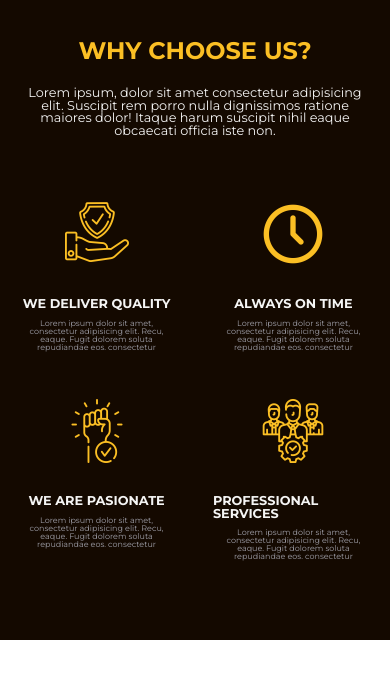
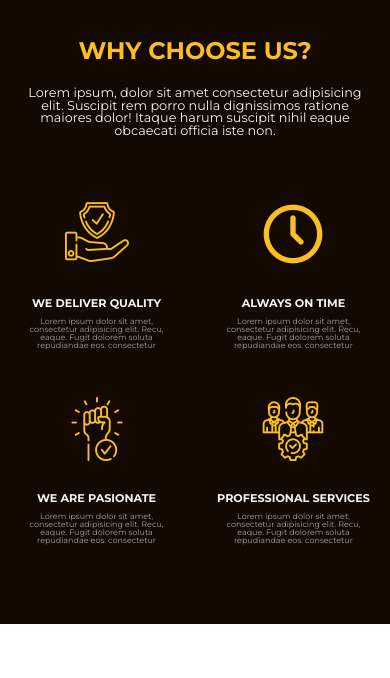
Before and after one commit to aldogerard/pemrogram-web-uts, a plain HTML site: page index.html in a window 390 px wide. Shown: the part 1626-2304 px from the top of the page. Drawn offline with Linux system fonts and the light colour scheme.

Commit message:
fix title cards

```diff
--- a/style/mobile-style.css
+++ b/style/mobile-style.css
@@ -150,7 +150,7 @@
 
 
   section .choose-container .cards-wrapper .card-container h6 {
-    font-size: .8rem;
+    font-size: .7rem;
   }
 
   section .choose-container .cards-wrapper .card-container p {
--- a/style/style.css
+++ b/style/style.css
@@ -408,7 +408,8 @@ section .choose-container .cards-wrapper .card-container .card-img img {
 }
 
 section .choose-container .cards-wrapper .card-container h6 {
-  font-size: .9rem;
+  text-align: center;
+  font-size: 1rem;
   color: var(--white);
   margin-bottom: .5rem;
 }
```
